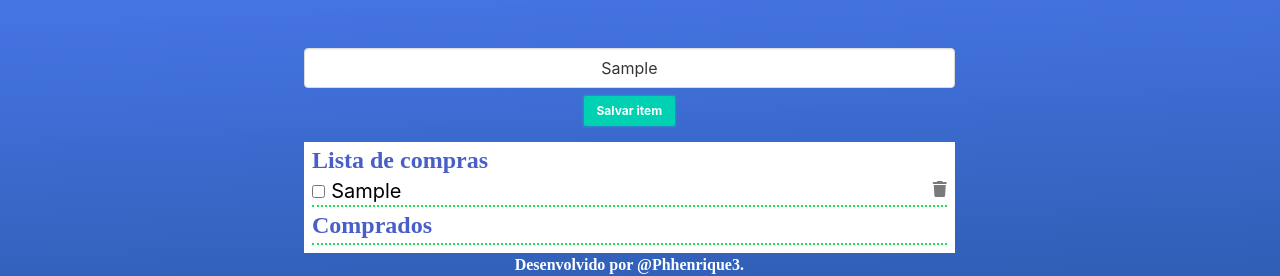
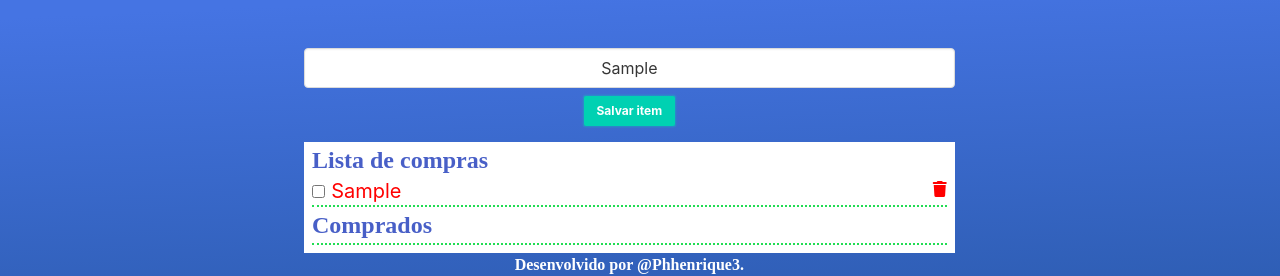
Before and after one commit to Phhenrique3/shopping_list, a plain HTML site: page index.html in a window 1280 px wide. Both pictures are taken after typing "Sample" into the empty fields and a click on the button "Salvar item". Shown: the top 276 px of the page. Drawn offline with nearby package versions, Linux system fonts and the light colour scheme; a web font is replaced by a local one.

Commit message:
refactor: melhora a estrutura do código

```diff
--- a/assets/style.css
+++ b/assets/style.css
@@ -8,7 +8,8 @@ body {
     font-family: 'Montserrat', 'sans-serif', 'Mansalva', cursive;
 }
 
-h2, footer {
+h2,
+footer {
     font-family: 'Mansalva';
 }
 
@@ -17,7 +18,8 @@ button {
 }
 
 .itens-comprados {
-text-decoration: line-through;
+    text-decoration: line-through;
+
 }
 
 .borda-lista {
@@ -35,3 +37,7 @@ input {
     background: none;
     color: black;
 }
+
+.item-compra{
+    color: red;
+}
--- a/main.js
+++ b/main.js
@@ -12,7 +12,7 @@ const ulitens = document.getElementById("lista-de-itens");
 form.addEventListener("submit", function (evento) {
   evento.preventDefault(); // Previne o comportamento padrão de envio do formulário
   salvarItem(); // Chama a função para salvar o item
-  mostraItem();
+  mostraItem()
 });
 
 // Função responsável por salvar um novo item na lista de compras
@@ -36,19 +36,23 @@ function salvarItem() {
   console.log(listaDeItens); // Exibe o conteúdo atualizado de listaDeItens no console
 }
 
-function mostraItem() {
-  ulitens.innerHTML = "";
-  listaDeItens.forEach((elemento, index) => {
+
+function mostraItem(){
+    ulitens.innerHTML = "";
+    listaDeItens.forEach((elemento,index) =>{
+
     ulitens.innerHTML += `
 
     <li class="item-compra is-flex is-justify-content-space-between" data-value="${index}">
         <div>
             <input type="checkbox" class="is-clickable" />
-            <input type="text" class="is-size-5" value="${elemento.valor}"></input>
+            <input type="text" class="is-size-5" style="color: red;" value="${elemento.valor}"></input>
         </div>
         <div>
             <i class="fa-solid fa-trash is-clickable deletar"></i>
         </div>
-    </li>`;
-  });
+    </li>`
+
+    })
+
 }
```
